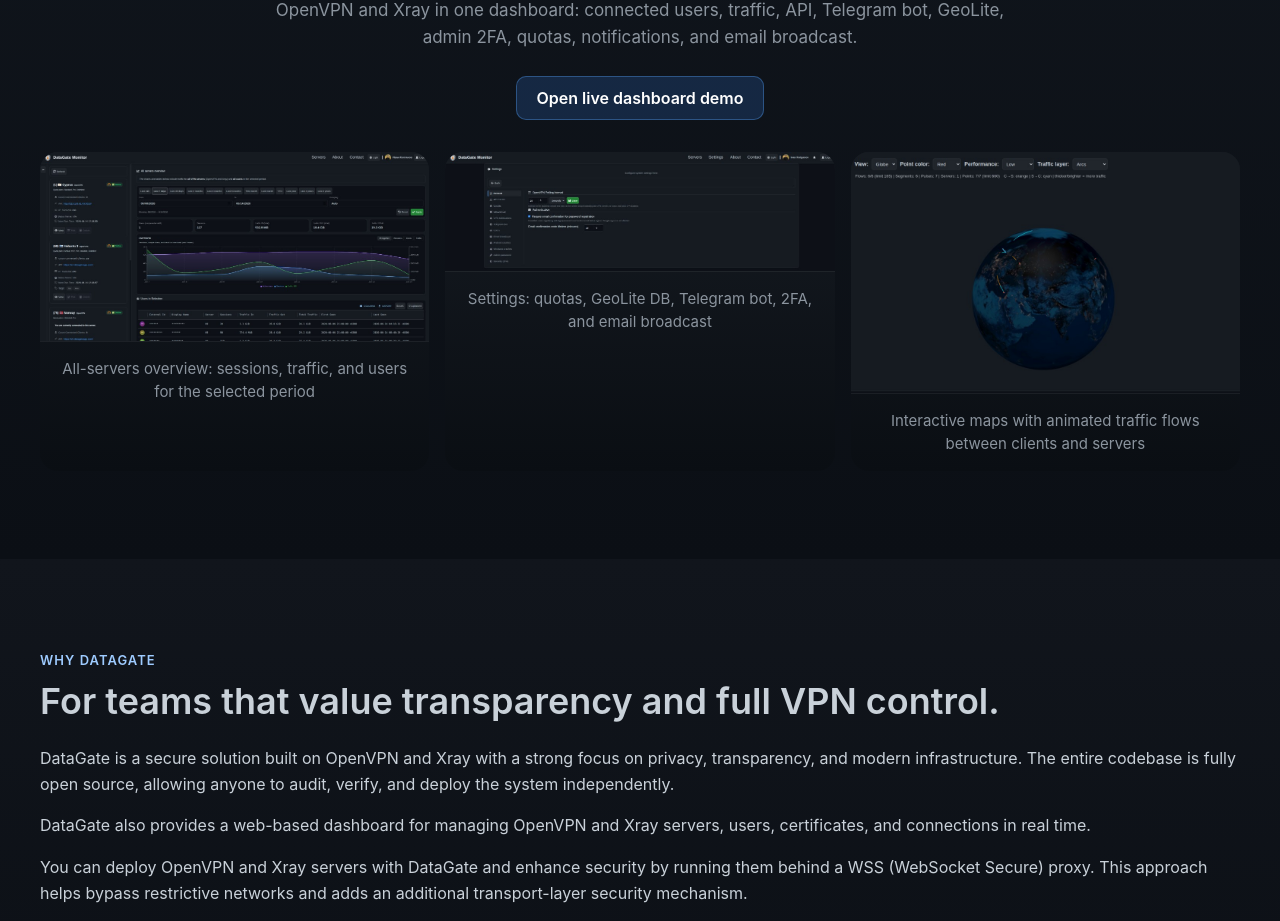
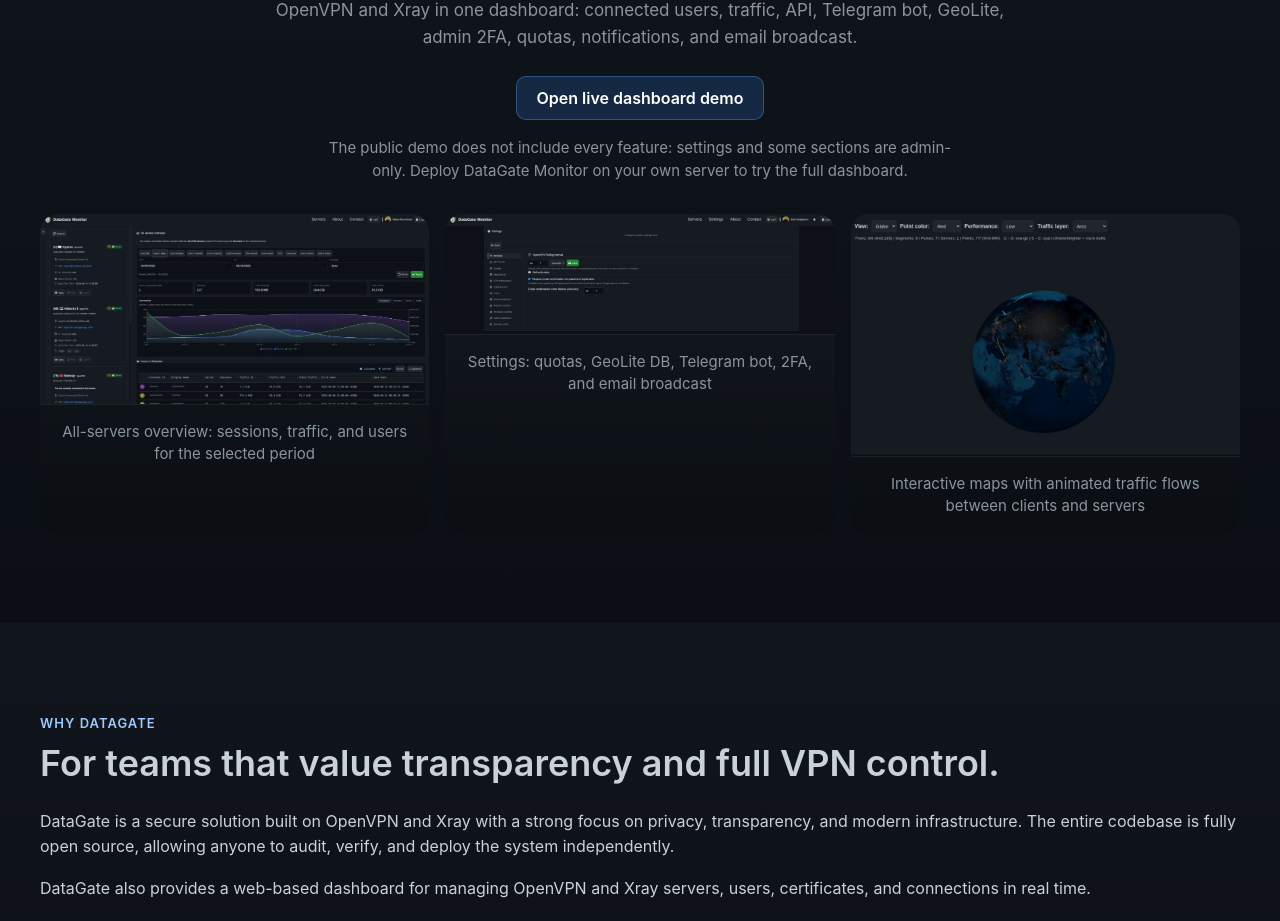
Before and after one commit to IMKolganov/datagate-landing, a React (Vite) app: page / in a window 1280 px wide. Shown: the part 1132-2053 px from the top of the page. Built offline with nearby package versions, Linux system fonts and the light colour scheme.

Commit message:
Add notes clarifying live dashboard demo limitations
These notes inform users that public demos have restricted functionality and encourage them to deploy the full DataGate Monitor on their own server to access all features.

```diff
--- a/src/i18n/translations.ts
+++ b/src/i18n/translations.ts
@@ -68,6 +68,7 @@
             title: string;
             subtitle: string;
             tryDemo: string;
+            tryDemoNote: string;
             screenshots: Array<{ alt: string; caption: string }>;
         };
     };
@@ -84,6 +85,7 @@
         title: string;
         subtitle: string;
         tryDashboard: string;
+        tryDashboardNote: string;
         webDashboard: string;
         webDashboardParagraph: string;
         featuresTitle: string;
@@ -260,6 +262,7 @@
                 title: "Панель управления VPN-инфраструктурой",
                 subtitle: "OpenVPN и Xray в одном dashboard: подключённые пользователи, трафик, API, Telegram-бот, GeoLite, 2FA для админов, квоты, уведомления и email-рассылка.",
                 tryDemo: "Открыть демо dashboard",
+                tryDemoNote: "На публичном demo доступны не все функции: настройки и часть разделов открыты только администратору. Чтобы протестировать dashboard полностью, установите DataGate Monitor на свой сервер.",
                 screenshots: [
                     {
                         alt: "DataGate Monitor — обзор серверов, сессий и трафика",
@@ -302,6 +305,7 @@
             title: "Серверные решения",
             subtitle: "OpenVPN, Xray, REST API и web-dashboard для полного контроля над VPN-инфраструктурой",
             tryDashboard: "Попробовать dashboard",
+            tryDashboardNote: "На публичном demo доступны не все функции: настройки и часть разделов открыты только администратору. Чтобы протестировать dashboard полностью, установите DataGate Monitor на свой сервер.",
             webDashboard: "DataGate Monitor",
             webDashboardParagraph: "DataGate Monitor — web-панель и backend для управления VPN-инфраструктурой. Поддерживаются OpenVPN и Xray: можно видеть подключённых пользователей, сессии и трафик, управлять серверами и сертификатами. Панель работает через REST API и интегрируется с Telegram-ботом. Познакомиться и протестировать можно на живом demo.",
             featuresTitle: "Возможности серверной части",
@@ -546,6 +550,7 @@
                 title: "VPN infrastructure management dashboard",
                 subtitle: "OpenVPN and Xray in one dashboard: connected users, traffic, API, Telegram bot, GeoLite, admin 2FA, quotas, notifications, and email broadcast.",
                 tryDemo: "Open live dashboard demo",
+                tryDemoNote: "The public demo does not include every feature: settings and some sections are admin-only. Deploy DataGate Monitor on your own server to try the full dashboard.",
                 screenshots: [
                     {
                         alt: "DataGate Monitor — server overview, sessions, and traffic",
@@ -588,6 +593,7 @@
             title: "Server solutions",
             subtitle: "OpenVPN, Xray, REST API, and a web dashboard for full VPN infrastructure control",
             tryDashboard: "Try the dashboard",
+            tryDashboardNote: "The public demo does not include every feature: settings and some sections are admin-only. Deploy DataGate Monitor on your own server to try the full dashboard.",
             webDashboard: "DataGate Monitor",
             webDashboardParagraph: "DataGate Monitor is the web dashboard and backend for managing VPN infrastructure. It supports OpenVPN and Xray: view connected users, sessions, and traffic, manage servers and certificates. The panel works via REST API and integrates with a Telegram bot. You can explore and test it on the live demo.",
             featuresTitle: "Server-side capabilities",
@@ -832,6 +838,7 @@
                 title: "Tableau de bord de gestion VPN",
                 subtitle: "OpenVPN et Xray dans un seul dashboard : utilisateurs connectés, trafic, API, bot Telegram, GeoLite, 2FA admin, quotas, notifications et email.",
                 tryDemo: "Ouvrir la démo du dashboard",
+                tryDemoNote: "La démo publique n'inclut pas toutes les fonctionnalités : les paramètres et certaines sections sont réservés aux administrateurs. Déployez DataGate Monitor sur votre serveur pour tout tester.",
                 screenshots: [
                     {
                         alt: "DataGate Monitor — vue d'ensemble des serveurs et du trafic",
@@ -874,6 +881,7 @@
             title: "Solutions serveur",
             subtitle: "OpenVPN, Xray, API REST et tableau de bord web pour un contrôle complet de l'infrastructure VPN",
             tryDashboard: "Essayer le dashboard",
+            tryDashboardNote: "La démo publique n'inclut pas toutes les fonctionnalités : les paramètres et certaines sections sont réservés aux administrateurs. Déployez DataGate Monitor sur votre serveur pour tout tester.",
             webDashboard: "DataGate Monitor",
             webDashboardParagraph: "DataGate Monitor est le tableau de bord web et le backend pour gérer l'infrastructure VPN. Il prend en charge OpenVPN et Xray : utilisateurs connectés, sessions, trafic, serveurs et certificats. Le panneau fonctionne via API REST et s'intègre avec un bot Telegram. Explorez et testez-le sur la démo en ligne.",
             featuresTitle: "Fonctionnalités côté serveur",
@@ -1091,6 +1099,7 @@
                 title: "VPN-Infrastruktur-Dashboard",
                 subtitle: "OpenVPN und Xray in einem Dashboard: verbundene Benutzer, Traffic, API, Telegram-Bot, GeoLite, Admin-2FA, Quotas, Benachrichtigungen und E-Mail.",
                 tryDemo: "Live-Dashboard öffnen",
+                tryDemoNote: "In der öffentlichen Demo sind nicht alle Funktionen verfügbar: Einstellungen und einige Bereiche sind nur für Administratoren zugänglich. Installieren Sie DataGate Monitor auf Ihrem Server, um das volle Dashboard zu testen.",
                 screenshots: [
                     {
                         alt: "DataGate Monitor — Server-Übersicht und Traffic",
@@ -1133,6 +1142,7 @@
             title: "Serverlösungen",
             subtitle: "OpenVPN, Xray, REST-API und Web-Dashboard für volle Kontrolle über die VPN-Infrastruktur",
             tryDashboard: "Dashboard testen",
+            tryDashboardNote: "In der öffentlichen Demo sind nicht alle Funktionen verfügbar: Einstellungen und einige Bereiche sind nur für Administratoren zugänglich. Installieren Sie DataGate Monitor auf Ihrem Server, um das volle Dashboard zu testen.",
             webDashboard: "DataGate Monitor",
             webDashboardParagraph: "DataGate Monitor ist das Web-Dashboard und Backend zur Verwaltung der VPN-Infrastruktur. OpenVPN und Xray werden unterstützt: verbundene Benutzer, Sitzungen, Traffic, Server und Zertifikate. Das Panel arbeitet über REST-API und integriert einen Telegram-Bot. Erkunden und testen Sie es in der Live-Demo.",
             featuresTitle: "Server-Funktionen",
@@ -1350,6 +1360,7 @@
                 title: "Dashboard διαχείρισης VPN υποδομής",
                 subtitle: "OpenVPN και Xray σε ένα dashboard: συνδεδεμένοι χρήστες, traffic, API, Telegram bot, GeoLite, admin 2FA, quotas, ειδοποιήσεις και email.",
                 tryDemo: "Άνοιγμα live demo dashboard",
+                tryDemoNote: "Το public demo δεν περιλαμβάνει όλες τις λειτουργίες: ρυθμίσεις και ορισμένα τμήματα είναι διαθέσιμα μόνο σε admins. Εγκαταστήστε το DataGate Monitor στον δικό σας server για πλήρη δοκιμή.",
                 screenshots: [
                     {
                         alt: "DataGate Monitor — επισκόπηση servers και traffic",
@@ -1392,6 +1403,7 @@
             title: "Server λύσεις",
             subtitle: "OpenVPN, Xray, REST API και web dashboard για πλήρη έλεγχο VPN υποδομής",
             tryDashboard: "Δοκιμή dashboard",
+            tryDashboardNote: "Το public demo δεν περιλαμβάνει όλες τις λειτουργίες: ρυθμίσεις και ορισμένα τμήματα είναι διαθέσιμα μόνο σε admins. Εγκαταστήστε το DataGate Monitor στον δικό σας server για πλήρη δοκιμή.",
             webDashboard: "DataGate Monitor",
             webDashboardParagraph: "Το DataGate Monitor είναι το web dashboard και backend για διαχείριση VPN υποδομής. Υποστηρίζει OpenVPN και Xray: συνδεδεμένοι χρήστες, sessions, traffic, servers και πιστοποιητικά. Το panel λειτουργεί μέσω REST API και ενσωματώνει Telegram bot. Μπορείτε να το δοκιμάσετε στο live demo.",
             featuresTitle: "Δυνατότητες server",
--- a/src/pages/HomePage.module.css
+++ b/src/pages/HomePage.module.css
@@ -175,6 +175,14 @@
     border-color: rgba(88, 166, 255, 0.5);
     text-decoration: none;
     color: #ffffff;
+}
+
+.dashboardDemoNote {
+    max-width: 640px;
+    margin: var(--space-3) auto 0;
+    font-size: 0.9375rem;
+    line-height: 1.55;
+    color: var(--text-muted);
 }
 
 .screenshotGrid {
--- a/src/pages/HomePage.tsx
+++ b/src/pages/HomePage.tsx
@@ -140,6 +140,7 @@
                         >
                             {t.home.dashboard.tryDemo}
                         </a>
+                        <p className={styles.dashboardDemoNote}>{t.home.dashboard.tryDemoNote}</p>
                     </div>
 
                     <div className={styles.screenshotGrid}>
--- a/src/pages/ServerPage.module.css
+++ b/src/pages/ServerPage.module.css
@@ -18,13 +18,16 @@
     text-align: center;
 }
 
+.demoBlock {
+    margin: 0 auto var(--space-5);
+    text-align: center;
+}
+
 .demoLink {
-    display: flex;
+    display: inline-flex;
     align-items: center;
     justify-content: center;
-    width: fit-content;
     min-height: 44px;
-    margin: 0 auto var(--space-5);
     padding: 0 20px;
     color: #ffffff;
     background: rgba(56, 139, 253, 0.18);
@@ -35,6 +38,14 @@
     transition:
         background 0.2s ease,
         border-color 0.2s ease;
+}
+
+.demoNote {
+    max-width: 640px;
+    margin: var(--space-3) auto 0;
+    font-size: 0.9375rem;
+    line-height: 1.55;
+    color: var(--text-muted);
 }
 
 .demoLink:hover {
--- a/src/pages/ServerPage.tsx
+++ b/src/pages/ServerPage.tsx
@@ -11,6 +11,7 @@
             <h1 className={styles.title}>{t.server.title}</h1>
             <p className={styles.subtitle}>{t.server.subtitle}</p>
 
+            <div className={styles.demoBlock}>
                 <a
                     href={DASHBOARD_LIVE_URL}
                     target="_blank"
@@ -19,6 +20,8 @@
                 >
                     {t.server.tryDashboard}
                 </a>
+                <p className={styles.demoNote}>{t.server.tryDashboardNote}</p>
+            </div>
 
             <div className={`${styles.content} prose`}>
                 <h2>{t.server.webDashboard}</h2>
```
Lines whose indentation alone changed are shown as unchanged.
